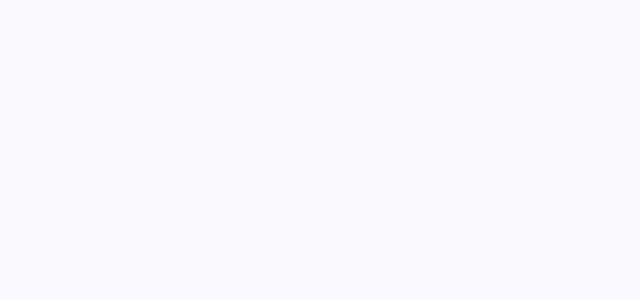
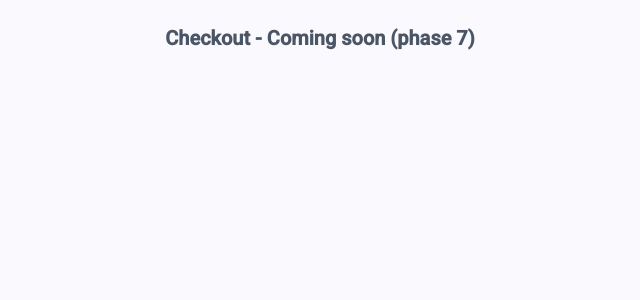
Before and after one commit to khaled-elhenaweey/ecommerce, an Angular app: page /checkout in a window 1280 px wide. Before the commit this address led to /. Shown: the top 300 px of the page, without its empty margins (320-960 px from the left). Built offline with nearby package versions, Linux system fonts and the light colour scheme; sample sign-in values are in the browser's storage.

Commit message:
feat(auth): add authGuard to protect checkout route

```diff
--- a/src/app/app.routes.ts
+++ b/src/app/app.routes.ts
@@ -1,5 +1,6 @@
 import { Routes } from '@angular/router';
 import { Shell } from '../layout/shell/shell';
+import { authGuard } from '../core/guards/auth-guard';
 
 export const routes: Routes = [
   {
@@ -24,4 +25,9 @@ export const routes: Routes = [
     path: 'login',
     loadComponent: () => import('../features/auth/login/login').then((m) => m.Login),
   },
+  {
+    path: 'checkout',
+    canActivate: [authGuard],
+    loadComponent: () => import('../features/checkout/checkout/checkout').then((m) => m.Checkout),
+  },
 ];
--- /dev/null
+++ b/src/core/guards/auth-guard.ts
@@ -0,0 +1,13 @@
+import { inject } from '@angular/core';
+import { CanActivateFn, Router } from '@angular/router';
+import { Auth } from '../../features/auth/services/auth';
+
+export const authGuard: CanActivateFn = (route, state) => {
+  const authService = inject(Auth);
+  const router = inject(Router);
+  if (authService.isLoggedIn()) {
+    return true;
+  }
+  router.navigate(['/login']);
+  return false;
+};
--- /dev/null
+++ b/src/features/checkout/checkout/checkout.html
@@ -0,0 +1,5 @@
+<div class="p-6 text-center">
+  <h2 class="text-xl font-semibold text-gray-600">
+    Checkout - Coming soon (phase 7)
+  </h2>
+</div>
--- /dev/null
+++ b/src/features/checkout/checkout/checkout.ts
@@ -0,0 +1,11 @@
+import { Component } from '@angular/core';
+
+@Component({
+  selector: 'app-checkout',
+  imports: [],
+  templateUrl: './checkout.html',
+  styleUrl: './checkout.css',
+})
+export class Checkout {
+
+}
```
Also changed, not shown: src/features/checkout/checkout/checkout.css (added).
